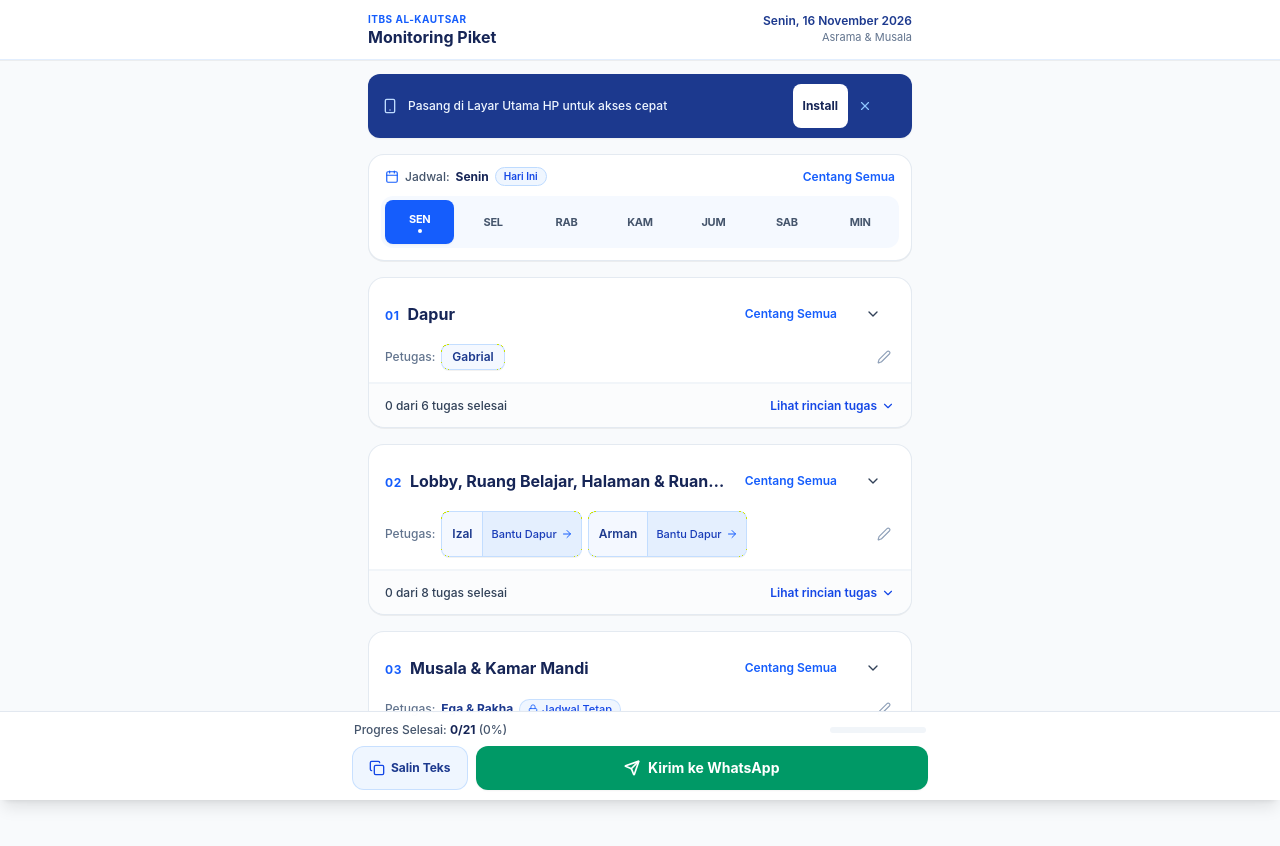
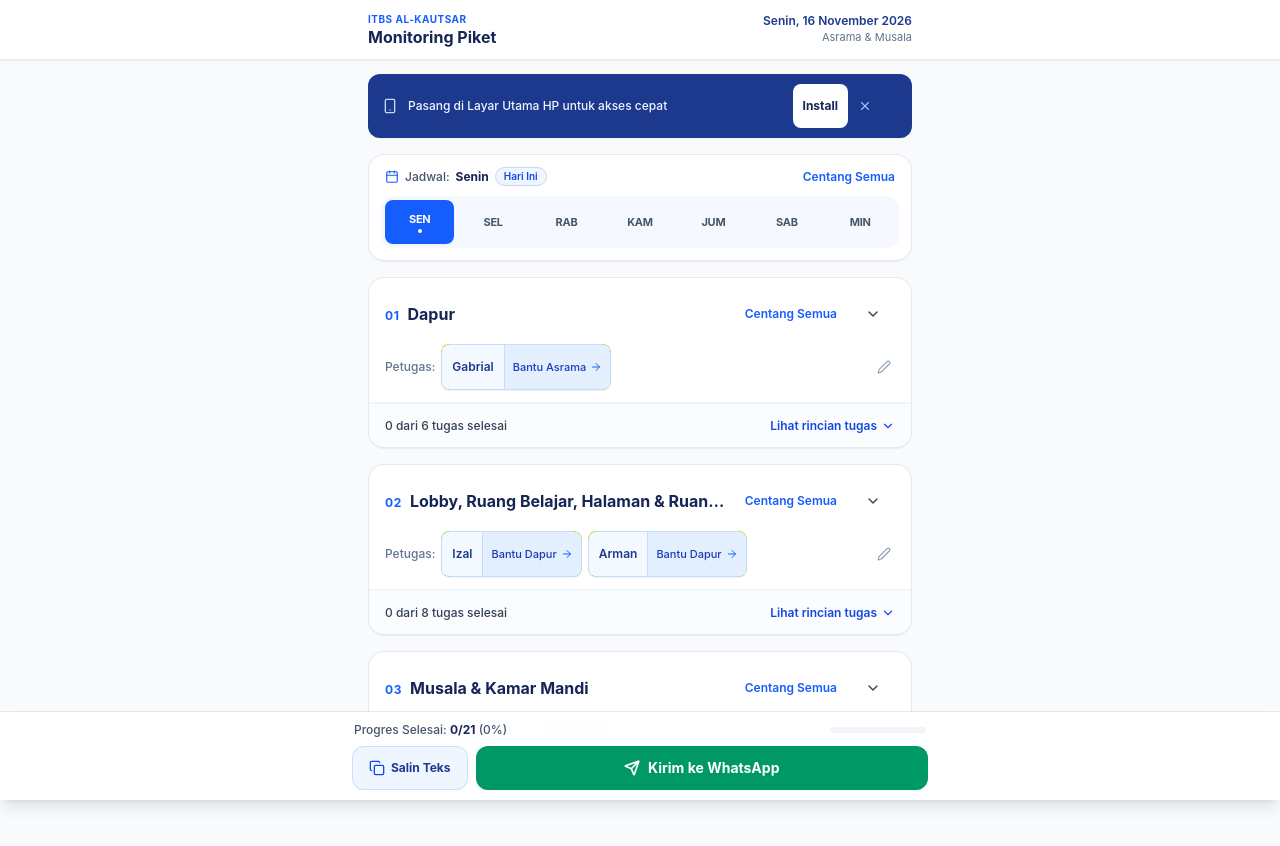
Before and after one commit to ryaleason/monitoring-piket, a Next.js app: page / in a window 1280 px wide. Shown: the top 846 px of the page. Built offline with nearby package versions, Linux system fonts and the light colour scheme.

Commit message:
fix(ui): update toast message and transfer logic for santri moving to Asrama

```diff
--- a/src/app/page.tsx
+++ b/src/app/page.tsx
@@ -172,7 +172,7 @@ export default function HomePage() {
       setToastMessage(
         toArea === 1
           ? `${name} pindah membantu di Dapur`
-          : `${name} dipindahkan ke Asrama`
+          : `${name} pindah membantu di Asrama`
       );
       setToastType("success");
       return updated;
@@ -415,8 +415,10 @@ export default function HomePage() {
                 // If a guest (e.g. Andi) is in Dapur, onReturnPerson returns him to Asrama
                 onReturnPerson = (name: string) => handleRemoveHelper(name, 1);
 
-                // Dapur host stays in Dapur; only helpers from Asrama move here
-                canTransferToOtherArea = false;
+                // Default santri in Dapur (e.g. Gabrial) can also transfer to help Asrama
+                canTransferToOtherArea = true;
+                transferActionLabel = "Bantu Asrama";
+                onTransferPerson = (name: string) => handleAddHelper(name, 2);
               } else if (area.id === 2) {
                 // Area 2: Lobby & Asrama
                 assigneeItems = dayRoster.lobby.map((name) => ({
```
